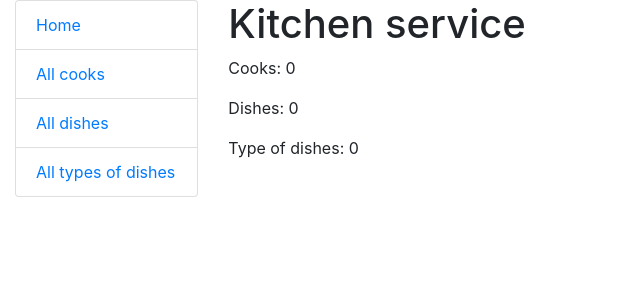
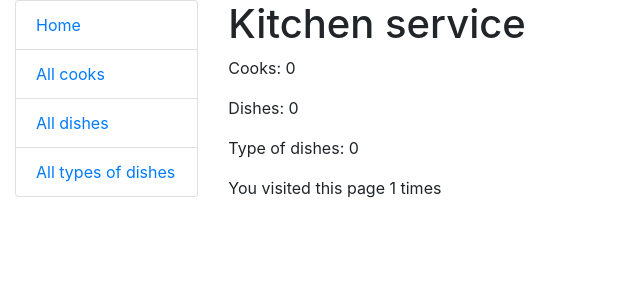
Before and after one commit to Yurii-Durden/kitchen-service, a Django app: page / in a window 1280 px wide. Shown: the top 300 px of the page, without its empty margins (0-640 px from the left). Run offline with Django 5.2, Linux system fonts and the light colour scheme; data that the repository does not hold is empty.

Commit message:
add visit counter for home page

```diff
--- a/kitchenflow/views.py
+++ b/kitchenflow/views.py
@@ -5,10 +5,13 @@ from django.views import generic
 from kitchenflow.models import Cook, Dish, DishType
 
 def index(request) -> HttpResponse:
+    num_visits = request.session.get("num_visits", 0) + 1
+    request.session["num_visits"] = num_visits
     context = {
         "count_of_cooks": Cook.objects.count(),
         "count_of_dishes": Dish.objects.count(),
         "count_of_dishes_type": DishType.objects.count(),
+        "num_visits": num_visits
     }
 
     return render(request,"kitchenflow/home_page.html", context=context)
--- a/templates/kitchenflow/home_page.html
+++ b/templates/kitchenflow/home_page.html
@@ -5,4 +5,5 @@
   <p>Cooks: {{ count_of_cooks }}</p>
   <p>Dishes: {{ count_of_dishes }}</p>
   <p>Type of dishes: {{ count_of_dishes_type }}</p>
+  <p>You visited this page {{ num_visits }} times</p>
 {% endblock %}
```
